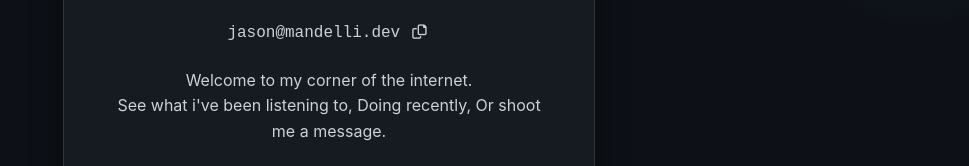
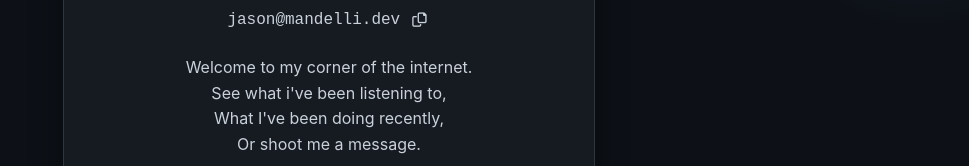
Before and after one commit to JayceMedo/jaycemedo.github.io, a plain HTML site: page index.html in a window 1280 px wide. Shown: the part 171-337 px from the top of the page, without its empty margins (311-1280 px from the left). Drawn offline with Linux system fonts and the light colour scheme; no server answers.

Commit message:
Update index.html

```diff
--- a/index.html
+++ b/index.html
@@ -103,8 +103,8 @@
     </div>
     <p>
         Welcome to my corner of the internet. <br>
-        See what i've been listening to,
-        Doing recently,
+        See what i've been listening to, <br>
+        What I've been doing recently, <br>
         Or shoot me a message.
     </p>
 
```
